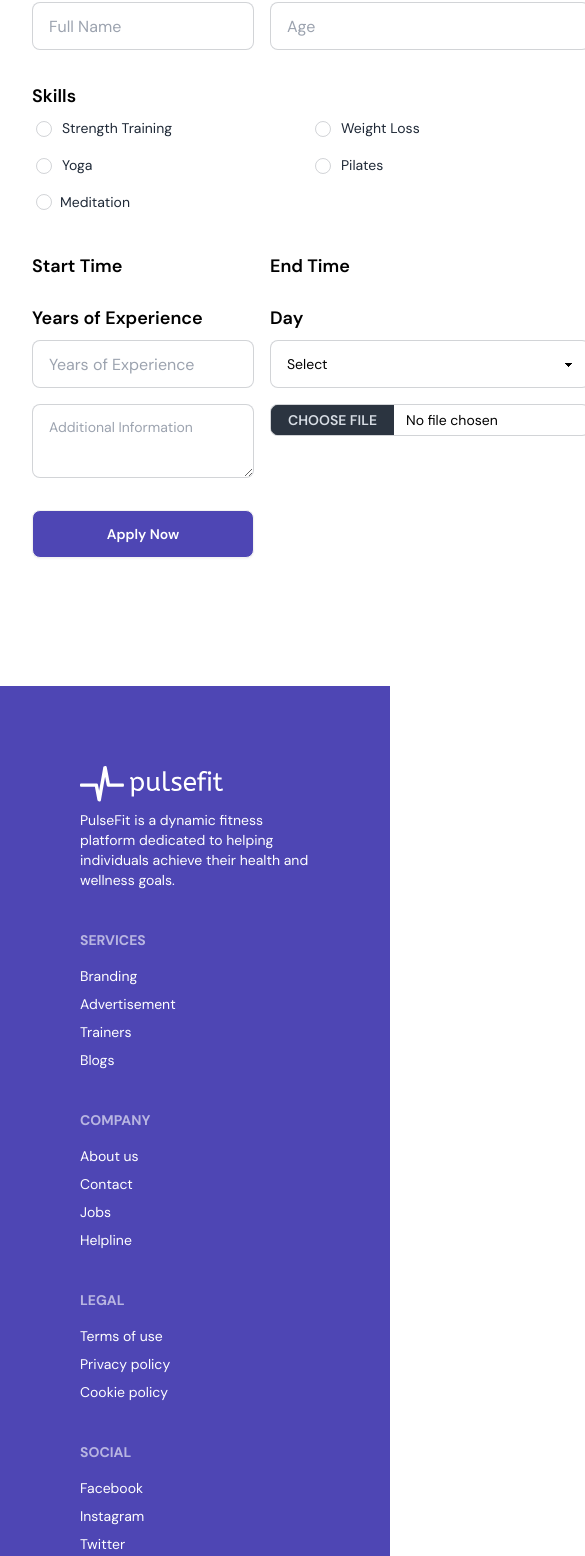
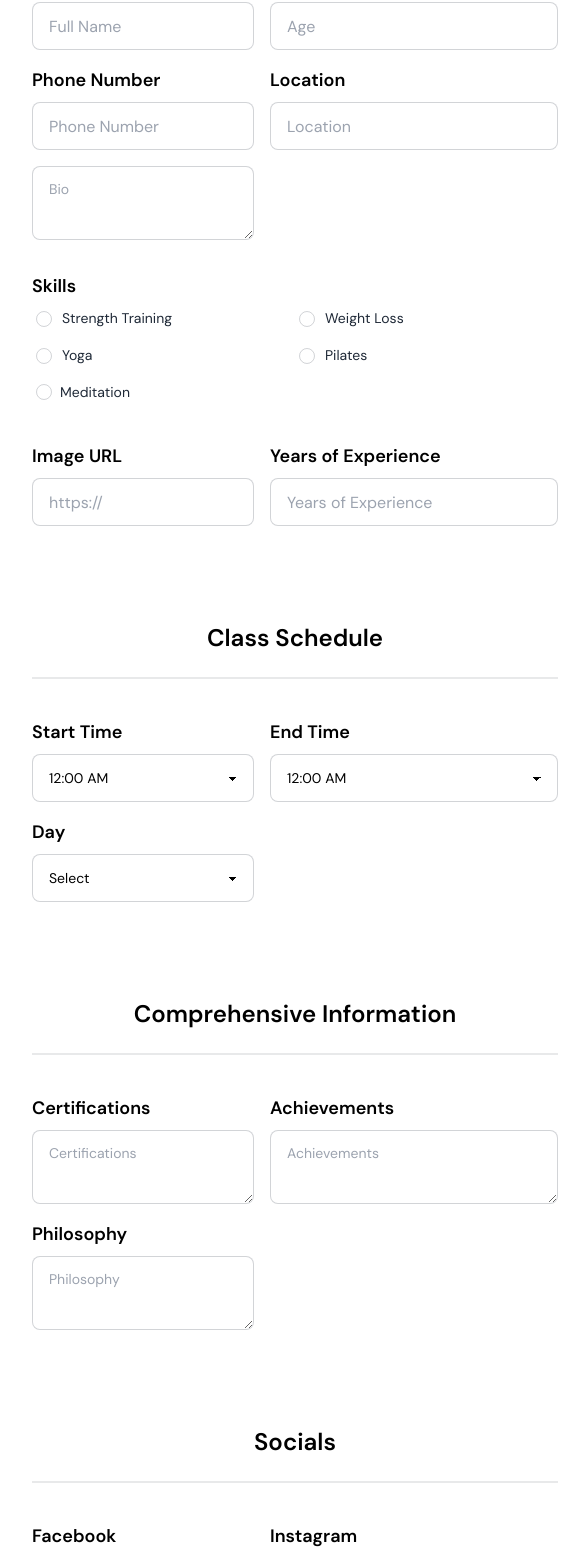
Before and after one commit to alexsarker/pulsefit-client, a React (Vite) app: page /applyTrainer in a window 390 px wide. Shown: the part 1059-2615 px from the top of the page, 585 px wide, since content can reach past the window. Built offline with nearby package versions, Linux system fonts and the light colour scheme; no server answers.

Commit message:
form posting to server

```diff
--- a/src/components/ApplyTrainer/ApplyForm.jsx
+++ b/src/components/ApplyTrainer/ApplyForm.jsx
@@ -1,28 +1,52 @@
 import { useForm } from "react-hook-form";
-import { Toaster } from "react-hot-toast";
+import toast, { Toaster } from "react-hot-toast";
 import { Helmet } from "react-helmet-async";
+import TimeSelector from "./TimeSelector";
+import useAuth from "../../hooks/useAuth";
+import axios from "axios";
 
 const ApplyForm = () => {
+  const { user } = useAuth();
   const { register, handleSubmit } = useForm();
 
   const onSubmit = (data) => {
     const formData = {
       name: data.name,
-      email: data.email,
+      email: user.email,
       photo: data.photo,
+      age: data.age,
+      skills: data.skills,
+      startTime: data.startTime,
+      endTime: data.endTime,
+      experience: data.experience,
+      day: data.day,
+      bio: data.bio,
+      comprehensiveInformation: {
+        certifications: data.certifications,
+        achievements: data.achievements,
+        philosophy: data.philosophy,
+      },
+      phone: data.phone,
+      location: data.location,
+      socials: {
+        facebook: data.facebook,
+        instagram: data.instagram,
+        twitter: data.twitter,
+      },
+      status: "pending",
     };
-    console.log(data);
+    console.log(formData);
 
-    // axios
-    //   .post("http://localhost:5000/apply", formData)
-    //   .then((res) => {
-    //     console.log(res.data);
-    //     toast.success("Application submitted successfully");
-    //   })
-    //   .catch((error) => {
-    //     console.error(error);
-    //     toast.error("Failed to submit application");
-    //   });
+    axios
+      .post("http://localhost:5000/apply", formData)
+      .then((res) => {
+        console.log(res.data);
+        toast.success("Application submitted successfully");
+      })
+      .catch((error) => {
+        console.error(error);
+        toast.error("Failed to submit application");
+      });
   };
 
   return (
@@ -46,7 +70,7 @@ const ApplyForm = () => {
               placeholder="Full Name"
               className="input input-bordered"
               required
-              {...register("fullName")}
+              {...register("name")}
             />
           </div>
           <div className="form-control">
@@ -54,12 +78,40 @@ const ApplyForm = () => {
             <input
               type="number"
               placeholder="Age"
-              className="input input-bordered"
+              className="input input-bordered w-72"
               min={0}
               max={99}
               required
               {...register("age")}
             />
+          </div>
+          <div className="form-control">
+            <h2 className="text-lg font-semibold pb-2">Phone Number</h2>
+            <input
+              type="tel"
+              placeholder="Phone Number"
+              className="input input-bordered"
+              required
+              {...register("phone")}
+            />
+          </div>
+          <div className="form-control">
+            <h2 className="text-lg font-semibold pb-2">Location</h2>
+            <input
+              type="text"
+              placeholder="Location"
+              className="input input-bordered w-72"
+              required
+              {...register("location")}
+            />
+          </div>
+          <div className="form-control md:col-span-2 lg:col-span-2">
+            <textarea
+              className="textarea textarea-bordered"
+              placeholder="Bio"
+              required
+              {...register("bio")}
+            ></textarea>
           </div>
           <div className="form-control col-span-2 my-4">
             <h2 className="text-lg font-semibold">Skills</h2>
@@ -121,17 +173,16 @@ const ApplyForm = () => {
               </div>
             </div>
           </div>
-
           <div className="form-control">
-            <h2 className="text-lg font-semibold pb-2">Start Time</h2>
-
+            <h2 className="text-lg font-semibold pb-2">Image URL</h2>
+            <input
+              type="url"
+              placeholder="https://"
+              className="input input-bordered"
+              required
+              {...register("photo")}
+            />
           </div>
-
-          <div className="form-control">
-            <h2 className="text-lg font-semibold pb-2">End Time</h2>
-
-          </div>
-
           <div className="form-control">
             <h2 className="text-lg font-semibold pb-2">Years of Experience</h2>
             <input
@@ -142,6 +193,22 @@ const ApplyForm = () => {
               required
               {...register("experience")}
             />
+          </div>
+
+          <div className="pt-20 col-span-2">
+            <h1 className="text-2xl font-semibold text-center">
+              Class Schedule
+            </h1>
+            <div className="divider"></div>
+          </div>
+
+          <div className="form-control">
+            <h2 className="text-lg font-semibold pb-2">Start Time</h2>
+            <TimeSelector registerHook={register} name="startTime" />
+          </div>
+          <div className="form-control">
+            <h2 className="text-lg font-semibold pb-2">End Time</h2>
+            <TimeSelector registerHook={register} name="endTime" />
           </div>
           <div className="form-control">
             <h2 className="text-lg font-semibold pb-2">Day</h2>
@@ -160,22 +227,80 @@ const ApplyForm = () => {
               <option>Friday</option>
             </select>
           </div>
+
+          <div className="pt-20 col-span-2">
+            <h1 className="text-2xl font-semibold text-center">
+              Comprehensive Information
+            </h1>
+            <div className="divider"></div>
+          </div>
+
           <div className="form-control md:col-span-2 lg:col-span-2">
+            <h2 className="text-lg font-semibold pb-2">Certifications</h2>
             <textarea
               className="textarea textarea-bordered"
-              placeholder="Additional Information"
+              placeholder="Certifications"
               required
-              {...register("additionalInfo")}
+              {...register("certifications")}
             ></textarea>
           </div>
+          <div className="form-control md:col-span-2 lg:col-span-2">
+            <h2 className="text-lg font-semibold pb-2">Achievements</h2>
+            <textarea
+              className="textarea textarea-bordered"
+              placeholder="Achievements"
+              required
+              {...register("achievements")}
+            ></textarea>
+          </div>
+          <div className="form-control md:col-span-2 lg:col-span-2">
+            <h2 className="text-lg font-semibold pb-2">Philosophy</h2>
+            <textarea
+              className="textarea textarea-bordered"
+              placeholder="Philosophy"
+              required
+              {...register("philosophy")}
+            ></textarea>
+          </div>
+
+          <div className="pt-20 col-span-2">
+            <h1 className="text-2xl font-semibold text-center">
+              Socials
+            </h1>
+            <div className="divider"></div>
+          </div>
+
           <div className="form-control">
+            <h2 className="text-lg font-semibold pb-2">Facebook</h2>
             <input
-              type="file"
-              className="file-input file-input-bordered file-input-sm w-full max-w-xs"
+              type="url"
+              placeholder="https://"
+              className="input input-bordered"
               required
-              {...register("file")}
+              {...register("facebook")}
             />
           </div>
+          <div className="form-control">
+            <h2 className="text-lg font-semibold pb-2">Instagram</h2>
+            <input
+              type="url"
+              placeholder="https://"
+              className="input input-bordered"
+              required
+              {...register("instagram")}
+            />
+          </div>
+          <div className="form-control">
+            <h2 className="text-lg font-semibold pb-2">Twitter</h2>
+            <input
+              type="url"
+              placeholder="https://"
+              className="input input-bordered"
+              required
+              {...register("twitter")}
+            />
+          </div>
+
           <div className="form-control mt-4 md:col-span-2 lg:col-span-2">
             <button className="btn bg-piccolo text-white px-10 hover:bg-[#2A2473]">
               Apply Now
--- /dev/null
+++ b/src/components/ApplyTrainer/TimeSelector.jsx
@@ -0,0 +1,62 @@
+const TimeSelector = ({ registerHook, name }) => {
+  return (
+    <select
+      className="select select-bordered w-full max-w-xs"
+      {...registerHook(name)}
+    >
+      <option disabled defaultValue="">
+        Select
+      </option>
+      <option value="12:00 AM">12:00 AM</option>
+      <option value="12:30 AM">12:30 AM</option>
+      <option value="1:00 AM">1:00 AM</option>
+      <option value="1:30 AM">1:30 AM</option>
+      <option value="2:00 AM">2:00 AM</option>
+      <option value="2:30 AM">2:30 AM</option>
+      <option value="3:00 AM">3:00 AM</option>
+      <option value="3:30 AM">3:30 AM</option>
+      <option value="4:00 AM">4:00 AM</option>
+      <option value="4:30 AM">4:30 AM</option>
+      <option value="5:00 AM">5:00 AM</option>
+      <option value="5:30 AM">5:30 AM</option>
+      <option value="6:00 AM">6:00 AM</option>
+      <option value="6:30 AM">6:30 AM</option>
+      <option value="7:00 AM">7:00 AM</option>
+      <option value="7:30 AM">7:30 AM</option>
+      <option value="8:00 AM">8:00 AM</option>
+      <option value="8:30 AM">8:30 AM</option>
+      <option value="9:00 AM">9:00 AM</option>
+      <option value="9:30 AM">9:30 AM</option>
+      <option value="10:00 AM">10:00 AM</option>
+      <option value="10:30 AM">10:30 AM</option>
+      <option value="11:00 AM">11:00 AM</option>
+      <option value="11:30 AM">11:30 AM</option>
+      <option value="12:00 PM">12:00 PM</option>
+      <option value="12:30 PM">12:30 PM</option>
+      <option value="1:00 PM">1:00 PM</option>
+      <option value="1:30 PM">1:30 PM</option>
+      <option value="2:00 PM">2:00 PM</option>
+      <option value="2:30 PM">2:30 PM</option>
+      <option value="3:00 PM">3:00 PM</option>
+      <option value="3:30 PM">3:30 PM</option>
+      <option value="4:00 PM">4:00 PM</option>
+      <option value="4:30 PM">4:30 PM</option>
+      <option value="5:00 PM">5:00 PM</option>
+      <option value="5:30 PM">5:30 PM</option>
+      <option value="6:00 PM">6:00 PM</option>
+      <option value="6:30 PM">6:30 PM</option>
+      <option value="7:00 PM">7:00 PM</option>
+      <option value="7:30 PM">7:30 PM</option>
+      <option value="8:00 PM">8:00 PM</option>
+      <option value="8:30 PM">8:30 PM</option>
+      <option value="9:00 PM">9:00 PM</option>
+      <option value="9:30 PM">9:30 PM</option>
+      <option value="10:00 PM">10:00 PM</option>
+      <option value="10:30 PM">10:30 PM</option>
+      <option value="11:00 PM">11:00 PM</option>
+      <option value="11:30 PM">11:30 PM</option>
+    </select>
+  );
+};
+
+export default TimeSelector;
--- a/src/components/Home/NewsletterForm.jsx
+++ b/src/components/Home/NewsletterForm.jsx
@@ -4,9 +4,11 @@ import { useForm } from "react-hook-form";
 import useAuth from "../../hooks/useAuth";
 import { format } from "date-fns";
 import { useState } from "react";
+import useAxiosPublic from "../../hooks/useAxiosPublic";
 const NewsletterForm = () => {
   const { register, handleSubmit } = useForm();
   const [success, setSuccess] = useState();
+  const axiosSecure = useAxiosPublic();
   const { user } = useAuth();
   const today = new Date();
   const formattedDate = format(today, "MMMM d, yyyy");
@@ -19,7 +21,7 @@ const NewsletterForm = () => {
       date: formattedDate,
     };
     setSuccess("");
-    axios.post("http://localhost:5000/subscribes", emailInfo).then((res) => {
+    axiosSe.post("http://localhost:5000/subscribes", emailInfo).then((res) => {
       if (res.data.insertedId) {
         setSuccess("Subscribed Successfully");
         return;
```
